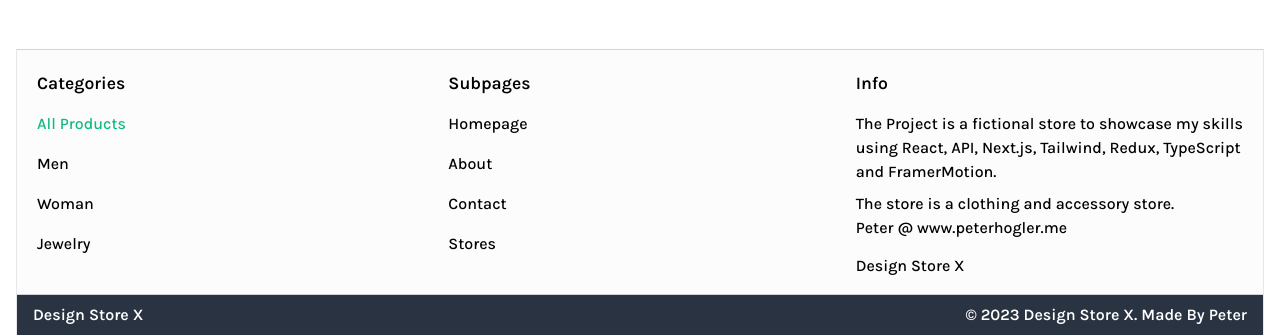
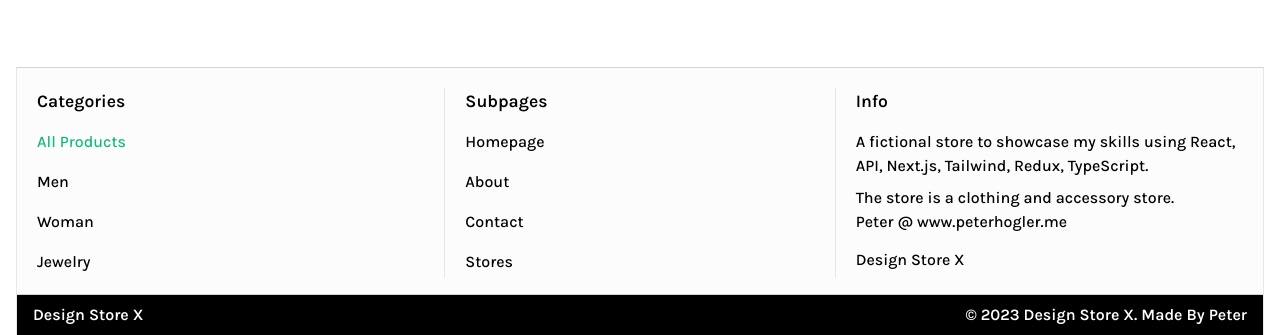
Before and after one commit to peterhogler/designstorex, a Next.js app: page /all-products in a window 1280 px wide. Shown: the part 465-800 px from the top of the page. Built offline with nearby package versions, Linux system fonts and the light colour scheme; no server answers.

Commit message:
changed footer color to black and addded padding to the subpages category and added border-x to it

```diff
--- a/app/Footer.tsx
+++ b/app/Footer.tsx
@@ -12,54 +12,54 @@ const Footer: React.FC = () => {
                     <h1 className="font-semibold px-1 pb-3  border-b-gray-300 text-[1.1rem]">Categories</h1>
                     <ul className="font-medium flex flex-col gap-2">
                         <li
-                            className={`hover:bg-black hover:translate-x-2 p-1 duration-200 ease-linear hover:text-emerald-500 ${
+                            className={`hover:bg-black p-1 duration-200 ease-linear hover:text-emerald-500 ${
                                 pathname === "/all-products" ? "text-emerald-500" : ""
                             }`}>
                             <Link href="all-products">All Products</Link>
                         </li>
                         <li
-                            className={`hover:bg-black hover:translate-x-2 p-1 duration-200 ease-linear hover:text-emerald-500 ${
+                            className={`hover:bg-black p-1 duration-200 ease-linear hover:text-emerald-500 ${
                                 pathname === "/men" ? "text-emerald-500" : ""
                             }`}>
                             <Link href="Men">Men</Link>
                         </li>
                         <li
-                            className={`hover:bg-black hover:translate-x-2 p-1 duration-200 ease-linear hover:text-emerald-500 ${
+                            className={`hover:bg-black p-1 duration-200 ease-linear hover:text-emerald-500 ${
                                 pathname === "/woman" ? "text-emerald-500" : ""
                             }`}>
                             <Link href="women">Woman</Link>
                         </li>
                         <li
-                            className={`hover:bg-black hover:translate-x-2 p-1 duration-200 ease-linear hover:text-emerald-500 ${
+                            className={`hover:bg-black p-1 duration-200 ease-linear hover:text-emerald-500 ${
                                 pathname === "/jewelry" ? "text-emerald-500" : ""
                             }`}>
                             <Link href="jewelry">Jewelry</Link>
                         </li>
                     </ul>
                 </div>
-                <div>
+                <div className="border-x px-4 overflow-hidden">
                     <h1 className="font-semibold px-1 pb-3  border-b-gray-300 text-[1.1rem]">Subpages</h1>
                     <ul className="font-medium flex flex-col gap-2">
                         <li
-                            className={`hover:bg-black hover:translate-x-2 p-1 duration-200 ease-linear hover:text-emerald-500 ${
+                            className={`hover:bg-black p-1 duration-200 ease-linear hover:text-emerald-500 ${
                                 pathname === "/" ? "text-emerald-500" : ""
                             }`}>
                             <Link href="/">Homepage</Link>
                         </li>
                         <li
-                            className={`hover:bg-black hover:translate-x-2 p-1 duration-200 ease-linear hover:text-emerald-500 ${
+                            className={`hover:bg-black hover p-1 duration-200 ease-linear hover:text-emerald-500 ${
                                 pathname === "/about" ? "text-emerald-500" : ""
                             }`}>
                             <Link href="women">About</Link>
                         </li>
                         <li
-                            className={`hover:bg-black hover:translate-x-2 p-1 duration-200 ease-linear hover:text-emerald-500 ${
+                            className={`hover:bg-black p-1 duration-200 ease-linear hover:text-emerald-500 ${
                                 pathname === "/contact" ? "text-emerald-500" : ""
                             }`}>
                             <Link href="jewelry">Contact</Link>
                         </li>
                         <li
-                            className={`hover:bg-black hover:translate-x-2 p-1 duration-200 ease-linear hover:text-emerald-500 ${
+                            className={`hover:bg-black p-1 duration-200 ease-linear hover:text-emerald-500 ${
                                 pathname === "/stores" ? "text-emerald-500" : ""
                             }`}>
                             <Link href="electronics">Stores</Link>
@@ -69,8 +69,8 @@ const Footer: React.FC = () => {
                 <div>
                     <h1 className="font-semibold pb-3  border-b-gray-300 text-[1.1rem]">Info</h1>
                     <p className="font-medium mt-1 mb-2">
-                        The Project is a fictional store to showcase my skills using React, API, Next.js,
-                        Tailwind, Redux, TypeScript and FramerMotion.
+                        A fictional store to showcase my skills using React, API, Next.js, Tailwind, Redux,
+                        TypeScript.
                     </p>
                     <p className="font-medium mb-[0.85rem]">
                         The store is a clothing and accessory store. <br />
@@ -81,12 +81,12 @@ const Footer: React.FC = () => {
                     <div className="mt-1 font-medium">Design Store X</div>
                 </div>
             </div>
-            <div className="bg-gray-800/95 text-white font-semibold flex flex-col md:flex-row items-center justify-between px-4 py-2 border-t border-t-gray-300">
+            <div className="bg-black text-white font-semibold flex flex-col md:flex-row items-center justify-between px-4 py-2 border-t border-t-gray-300">
                 <div>Design Store X</div>
                 <p className="text-center">&copy; 2023 Design Store X. Made By Peter</p>
             </div>
         </footer>
     );
-}
+};
 
-export default Footer
+export default Footer;
--- a/app/all-products/page.tsx
+++ b/app/all-products/page.tsx
@@ -1,7 +1,7 @@
 "use client";
 import useFetch from "../../hooks/useFetch";
+import { BeatLoader } from "react-spinners";
 import ProductsList from "../all-products/ProductsList";
-import { BeatLoader } from "react-spinners";
 
 const Page: React.FC = () => {
     const { data, error, isLoading } = useFetch("https://fakestoreapi.com/products");
```
